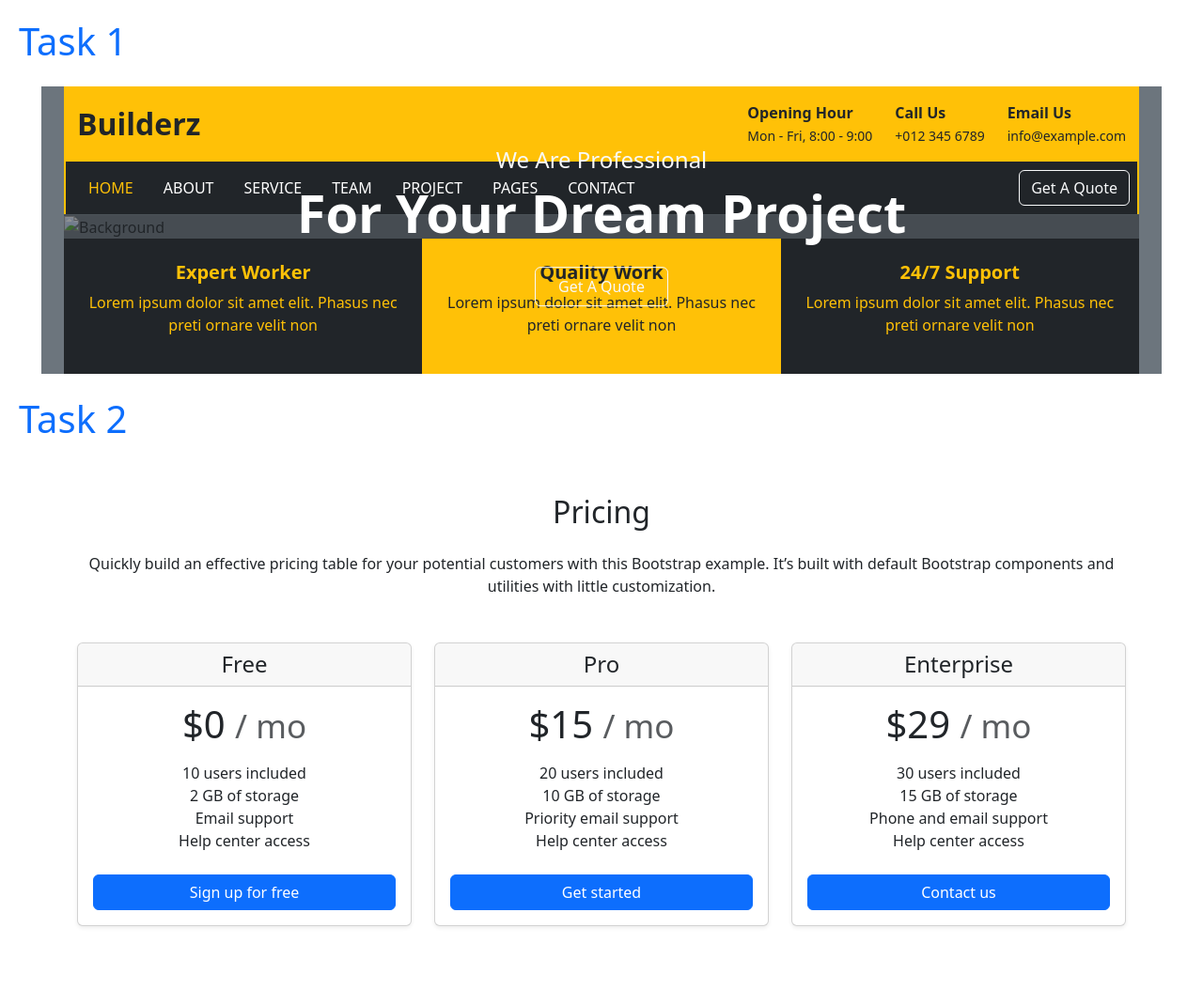
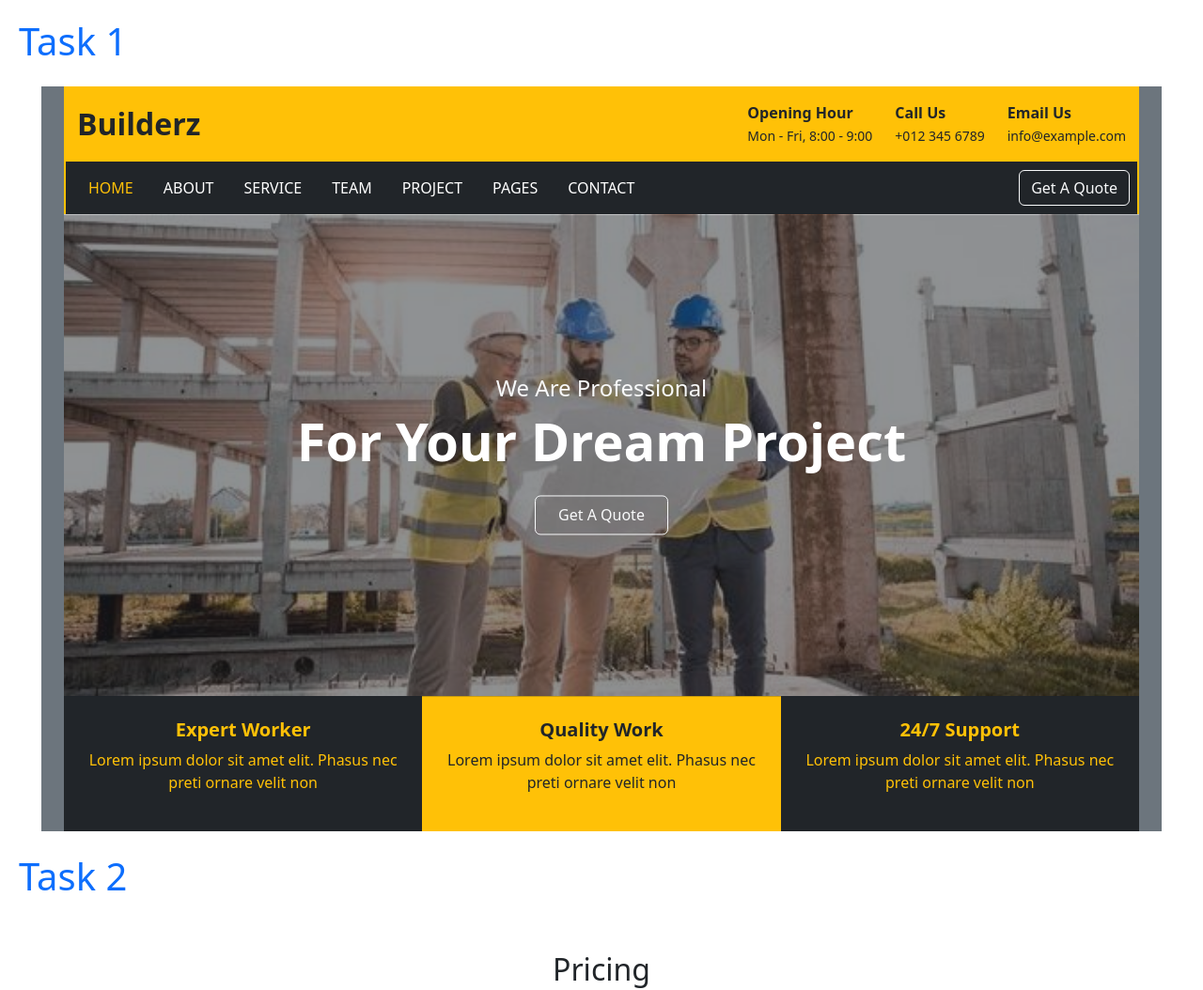
Before and after one commit to Vijj11/Vijayalaxmi, a plain HTML site: page bootstrap.html in a window 1280 px wide. Shown: the top 1054 px of the page at 94% size. Drawn offline with nearby package versions, Linux system fonts and the light colour scheme; the site is published under a folder, as on GitHub Pages, so addresses that start at the root find nothing.

Commit message:
Update bootstrap.html

```diff
--- a/bootstrap.html
+++ b/bootstrap.html
@@ -89,7 +89,7 @@
      </div>
      <div class="position-relative">
        <div class="image-container">
-         <img src="/image.jpg" class="img-fluid w-100" alt="Background">
+         <img src="./image.jpg" class="img-fluid w-100" alt="Background">
          <div class="position-absolute top-50 start-50 w-100 h-100 translate-middle text-white text-center bg-dark bg-opacity-50 align-items-center d-flex flex-column justify-content-center">
            <h4 class="text-light">We Are Professional</h4>
            <h1 class="display-4 fw-bold text-white">For Your Dream Project</h1>
```
